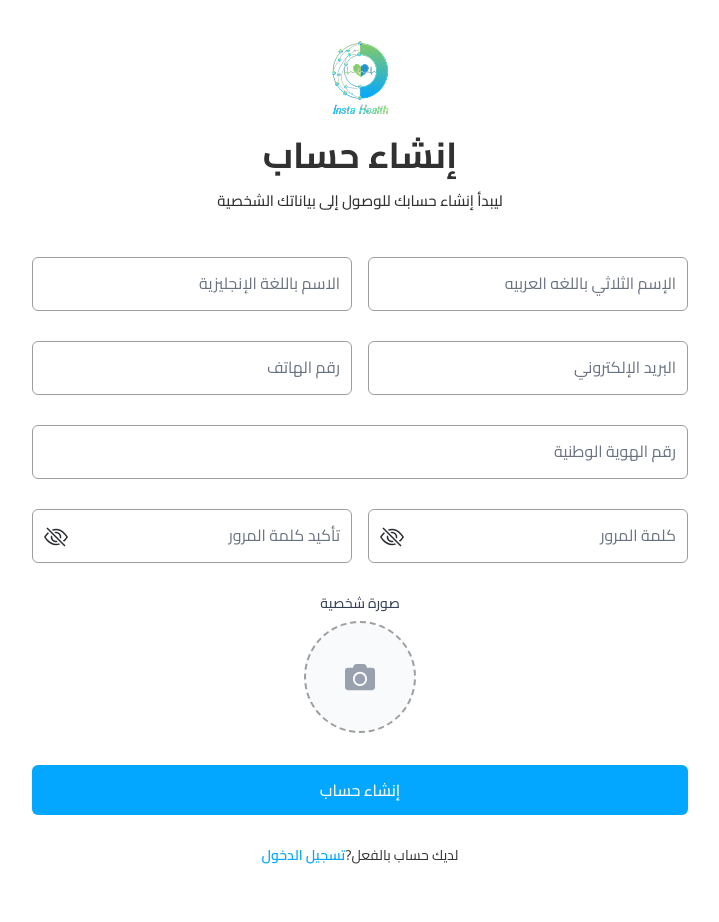
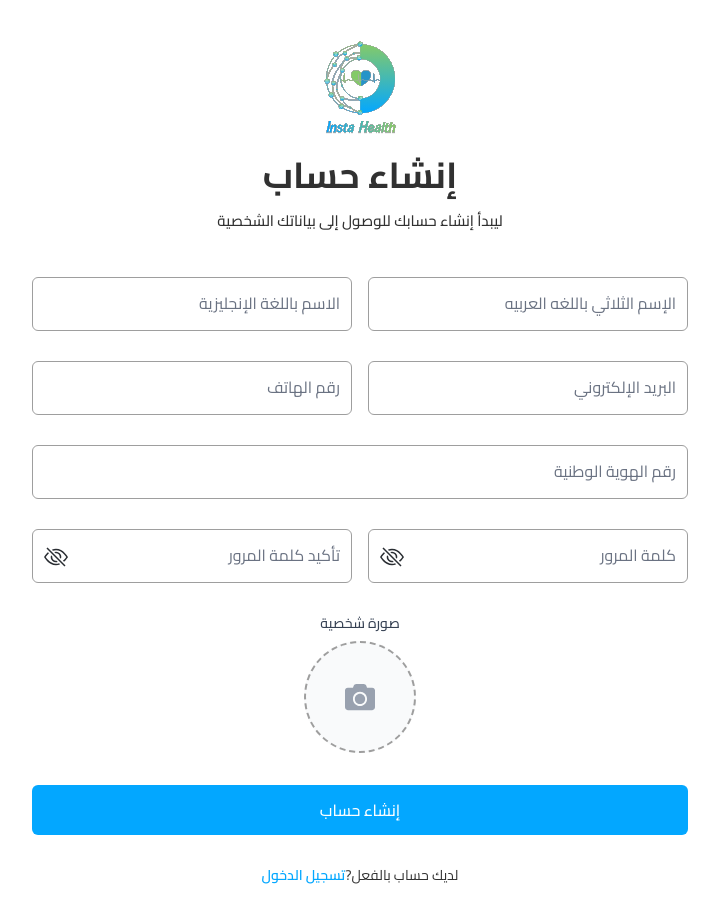
Before and after one commit to BEMO2002/insta-health, a React (Vite) app: page /signup in a window 1280 px wide. Shown: the top 922 px of the page, without its empty margins (280-999 px from the left). Built offline with nearby package versions, Linux system fonts and the light colour scheme.

Commit message:
change logo

```diff
--- a/src/Authinction/ForgetPassword.jsx
+++ b/src/Authinction/ForgetPassword.jsx
@@ -2,7 +2,7 @@ import React, { useState } from "react";
 import { Link, useNavigate } from "react-router-dom";
 import baseApi from "../api/baseApi";
 import { toast } from "react-toastify";
-import logo from "../assets/Home/insta health 1.png";
+import logo from "../assets/Home/LOGO(INSTA HEALTH).svg";
 
 const ForgetPassword = () => {
   const [email, setEmail] = useState("");
@@ -32,7 +32,7 @@ const ForgetPassword = () => {
       <div className="flex flex-col max-w-2xl  items-center justify-center w-full gap-10 rounded-xl overflow-hidden">
         <div className="w-full  p-8 rtl:text-right">
           <Link to={"/"} className="cursor-pointer ">
-            <img src={logo} alt="Logo" className="w-[90px] mx-auto " />
+            <img src={logo} alt="Logo" className="w-[100px] mx-auto " />
           </Link>
           <h2 className="text-3xl text-center  font-bold text-gray-800 mb-2">
             استعادة كلمة المرور
--- a/src/Authinction/Login.jsx
+++ b/src/Authinction/Login.jsx
@@ -5,7 +5,7 @@ import baseApi from "../api/baseApi";
 import { toast } from "react-toastify";
 import "react-toastify/dist/ReactToastify.css";
 import { AuthContext } from "../Context/AuthContext";
-import logo from "../assets/Home/insta health 1.png";
+import logo from "../assets/Home/LOGO(INSTA HEALTH).svg";
 
 const Login = () => {
   const { login } = useContext(AuthContext);
@@ -165,7 +165,7 @@ const Login = () => {
       <div className="flex flex-col max-w-2xl  items-center justify-center w-full gap-10 rounded-xl overflow-hidden">
         <div className="w-full  p-8 rtl:text-right">
           <Link to={"/"} className="cursor-pointer ">
-            <img src={logo} alt="Logo" className="w-[90px] mx-auto " />
+            <img src={logo} alt="Logo" className="w-[100px] mx-auto " />
           </Link>
           <h2 className="text-3xl text-center  font-bold text-gray-800 mb-2">
             تسجيل الدخول
--- a/src/Authinction/ResetPassword.jsx
+++ b/src/Authinction/ResetPassword.jsx
@@ -2,7 +2,7 @@ import React, { useState } from "react";
 import { Link, useLocation, useNavigate } from "react-router-dom";
 import baseApi from "../api/baseApi";
 import { toast } from "react-toastify";
-import logo from "../assets/Home/insta health 1.png";
+import logo from "../assets/Home/LOGO(INSTA HEALTH).svg";
 import { BsEye, BsEyeSlash } from "react-icons/bs";
 
 const ResetPassword = () => {
@@ -95,7 +95,7 @@ const ResetPassword = () => {
       <div className="flex flex-col max-w-2xl  items-center justify-center w-full gap-10 rounded-xl overflow-hidden">
         <div className="w-full  p-8 rtl:text-right">
           <Link to={"/"} className="cursor-pointer ">
-            <img src={logo} alt="Logo" className="w-[90px] mx-auto " />
+            <img src={logo} alt="Logo" className="w-[100px] mx-auto " />
           </Link>
           <h2 className="text-3xl text-center  font-bold text-gray-800 mb-2">
             تعيين كلمة مرور جديدة
--- a/src/Authinction/SignUp.jsx
+++ b/src/Authinction/SignUp.jsx
@@ -4,7 +4,7 @@ import { Link, useNavigate } from "react-router-dom";
 import baseApi from "../api/baseApi";
 import { toast } from "react-toastify";
 import "react-toastify/dist/ReactToastify.css";
-import logo from "../assets/Home/insta health 1.png";
+import logo from "../assets/Home/LOGO(INSTA HEALTH).svg";
 
 import { FaCamera } from "react-icons/fa";
 import Cropper from "react-easy-crop";
@@ -293,7 +293,11 @@ const Signup = () => {
       <div className="w-full lg:max-w-3xl   mx-auto rounded-xl overflow-hidden">
         <div className=" p-8 rtl:text-right">
           <Link to={"/"}>
-            <img src={logo} alt="Logo" className="mt-0 mb-2 mx-auto w-20" />
+            <img
+              src={logo}
+              alt="Logo"
+              className="mt-0 mb-2 mx-auto w-[100px]"
+            />
           </Link>
           <h2 className="text-[36px] text-center  font-bold text-[#313131] mb-2">
             إنشاء حساب
```
